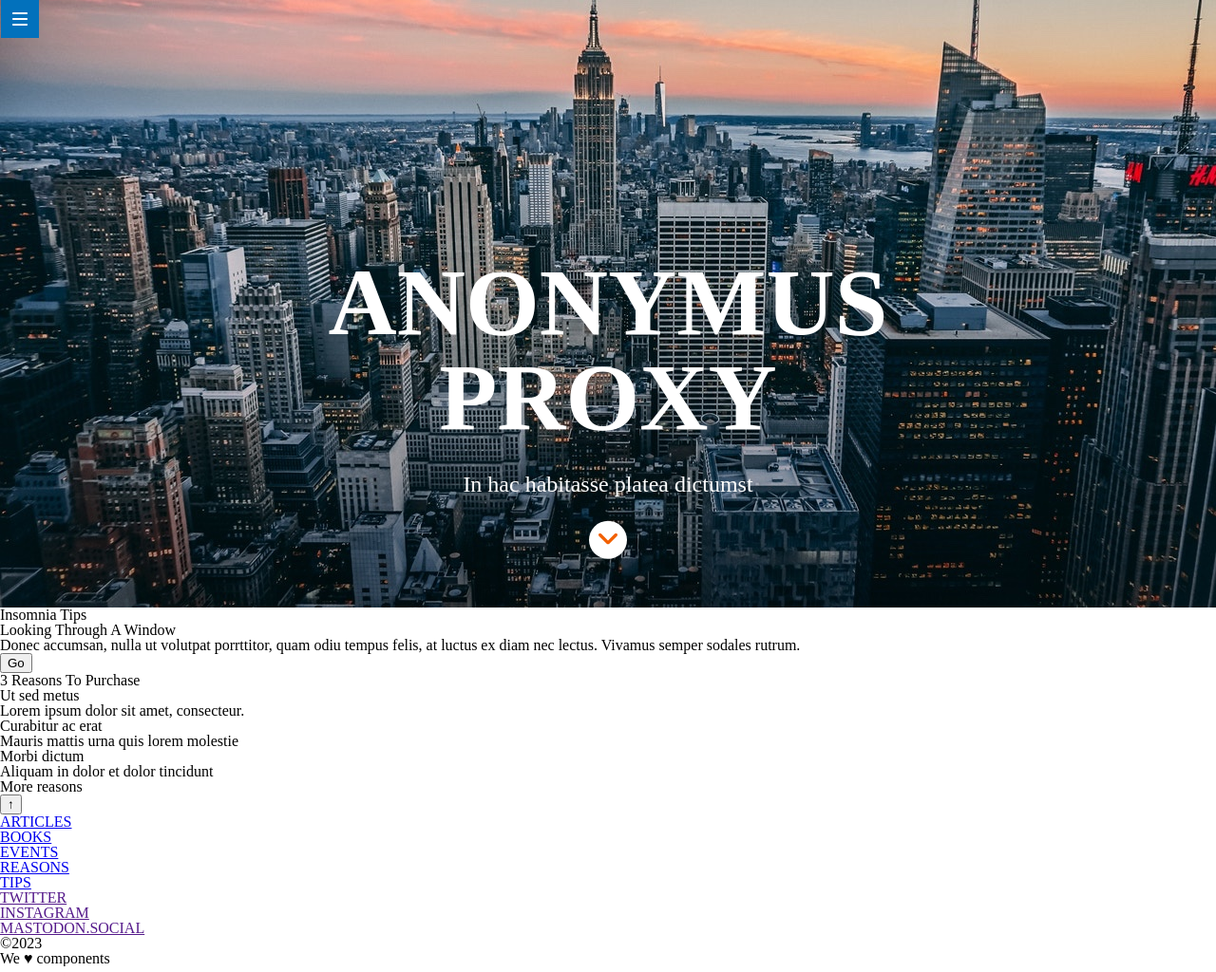
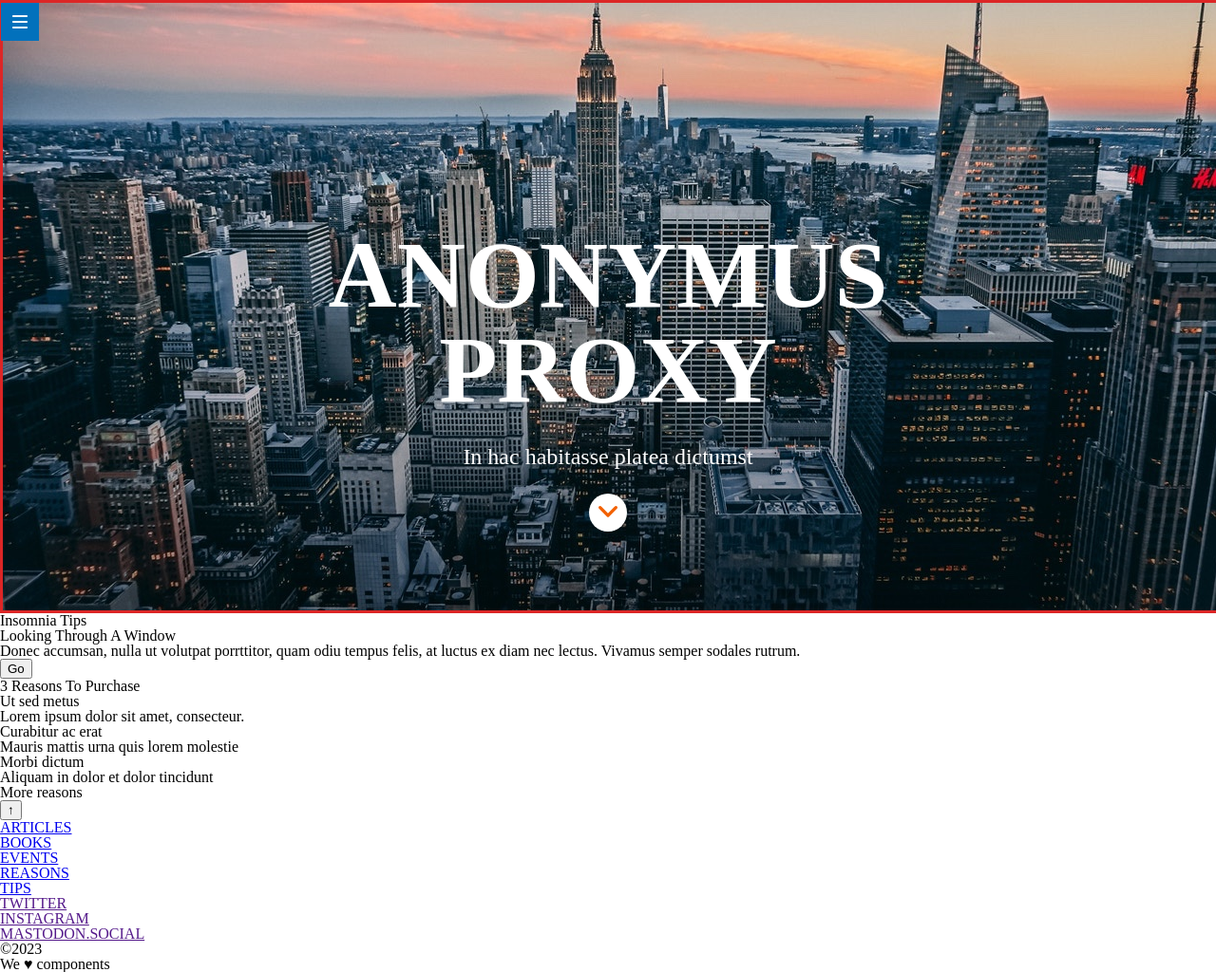
Before and after one commit to Adalab/modulo-1-evaluacion-final-CrisMuniz, a website: page src/html/index.html in a window 1280 px wide. Shown: the whole page at 95% size. Drawn offline with nearby package versions, Linux system fonts and the light colour scheme; files that its build step writes are made by us from their sources; files whose address does not match are found by name; a web font is replaced by a local one.

Commit message:
Finished with header

```diff
--- a/src/html/partials/header.html
+++ b/src/html/partials/header.html
@@ -1,8 +1,7 @@
 <header class="header">
   <div class="hamburguer">
     <img src="./assets/images/ico-menu.svg" alt="menu">
-    </div>
-  <img class="img-big" src="./assets/images/cover.jpg" alt="Foto de Nueva york">
+  </div>
   <section class="header-section">
     <div class="central-column">
     <h1>anonymus proxy</h1>
--- a/src/scss/layout/_header.scss
+++ b/src/scss/layout/_header.scss
@@ -4,13 +4,12 @@
     display: flex;
     flex-direction: column;
     align-items: center;
+    border: rgb(220, 38, 38) solid;
+    background-image: url(../images/cover.jpg);
+    object-fit: cover;
+    background-position:center;
+    background-repeat:no-repeat;
 
-}
-.img-big {
-  background-image: url(../images/cover.jpg);
-  object-fit: cover;
-  width: 100%;
-  height: 100%;
 }
 .hamburguer {
     background-color: #0271bc;
@@ -22,8 +21,6 @@
     position: fixed;
     z-index: 99;
     left: 1px;
-
-
 }
 .header-section {
     display: flex;
@@ -33,7 +30,11 @@
     width: 100vw;
     height: 20vh;
     max-width: 330px;
-    h1{
+    position: absolute;
+    top: 50%;
+    left: 50%;
+    transform: translate(-50%, -50%);
+    h1 {
         font-family: "robotoSlab";
         font-weight: bold;
         justify-items: center;
@@ -42,11 +43,6 @@
         font-size: 42px;
         color: $primary-color;
         height: 7rem;
-
-
-
-
-
     }
     p {
         font-family: "roboto-regular";
@@ -54,7 +50,6 @@
         color: $primary-color;
         text-align: center;
         height: 1.3rem;
-
     }
     .nav-button {
         background-color:$primary-color;
@@ -74,8 +69,9 @@
 
 }
 .central-column {
-   margin-left: 15px;
-   margin-right: 15px;
+    z-index: 4;
+    margin-left: 15px;
+    margin-right: 15px;
 }
 @media screen and (min-width: 768px){
    .header-section {
```
